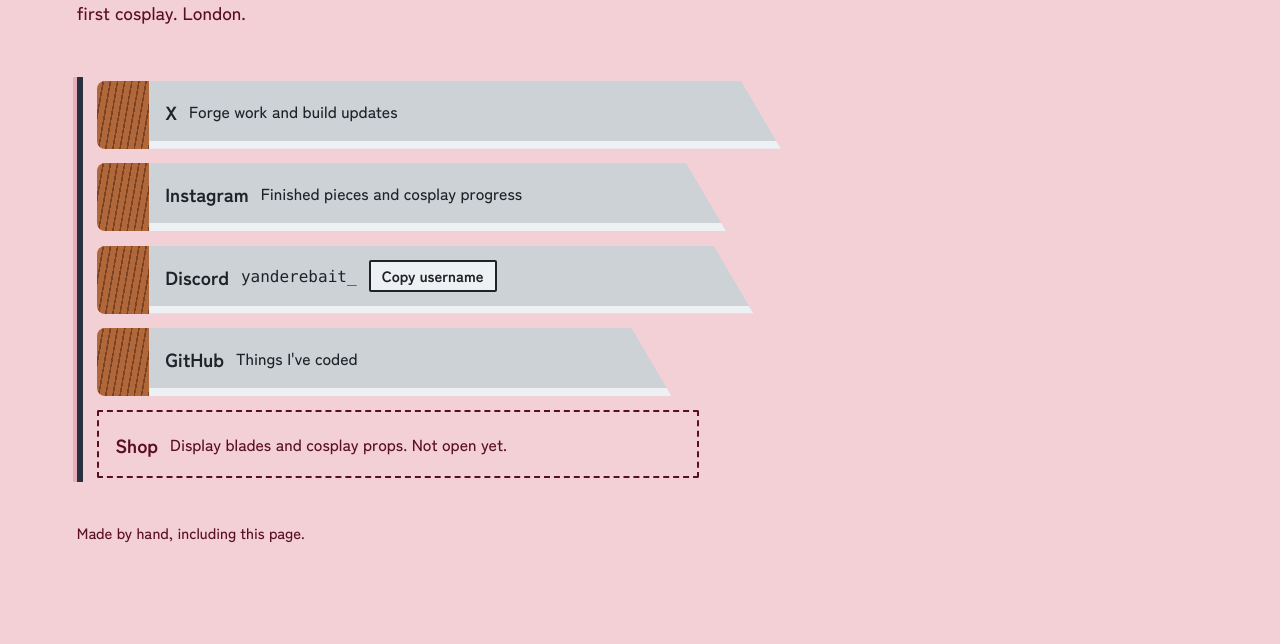
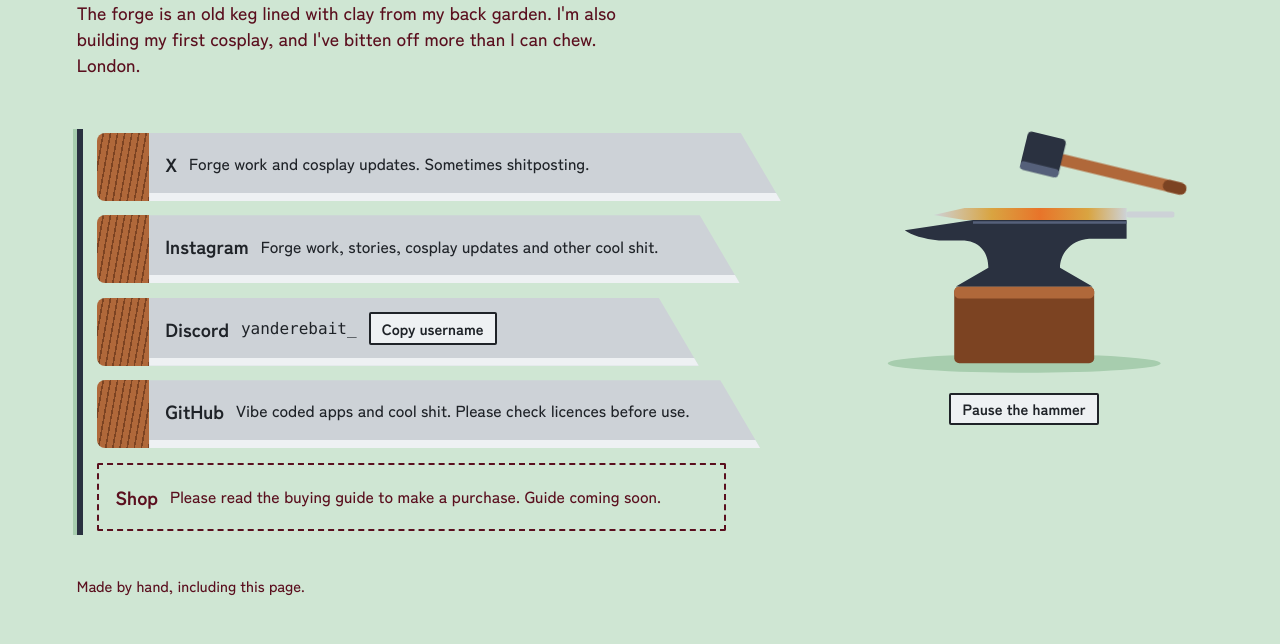
Before and after one commit to yanderebait/yanderebait.github.io, a plain HTML site: page index.html in a window 1280 px wide. Shown: the part 212-856 px from the top of the page. Before the commit the page ends 804 px from the top, so only its background shows below. Drawn offline with Linux system fonts and the light colour scheme; a web font is replaced by a local one.

Commit message:
Add the anvil animation, switch to pastel green, rewrite the link text
Co-Authored-By: Claude Fable 5.2 <noreply@anthropic.com>
Claude-Session: https://claude.ai/code/session_015uNUT9jvCZziwxnjQDpKcW

```diff
--- a/index.html
+++ b/index.html
@@ -4,23 +4,27 @@
 <meta charset="utf-8">
 <meta name="viewport" content="width=device-width, initial-scale=1">
 <title>yanderebait</title>
-<meta name="description" content="Knives, swords and a first cosplay build, made in London. Every yanderebait account in one place.">
-<meta name="theme-color" content="#F3CFD6">
+<meta name="description" content="Hand-forged knives and swords, and a first cosplay build, from London. Every yanderebait account in one place.">
+<meta name="theme-color" content="#CFE6D3">
 <link rel="preconnect" href="https://fonts.googleapis.com">
 <link rel="preconnect" href="https://fonts.gstatic.com" crossorigin>
 <link href="https://fonts.googleapis.com/css2?family=Shippori+Mincho+B1:wght@800&family=Zen+Kaku+Gothic+New:wght@500;700&display=swap" rel="stylesheet">
 <style>
   :root {
-    --sakura: #F3CFD6;        /* page */
-    --sakura-deep: #E6AFBB;   /* rail shadow, dashed outlines */
-    --oxblood: #5A0F1E;       /* wordmark, text on pink */
+    /* EDIT: the page colour. Pastel green now. For pastel red try #F2C9C4 with #E0A39C. */
+    --page: #CFE6D3;
+    --page-deep: #A7CDAE;     /* rail shadow, ground under the anvil */
+
+    --oxblood: #5A0F1E;       /* wordmark, text on the page */
     --steel: #CDD2D7;         /* blade flat */
     --steel-bright: #EEF1F3;  /* ground edge */
-    --steel-dark: #2A3140;    /* blued blade, rail */
+    --steel-dark: #2A3140;    /* blued blade, rail, anvil */
+    --steel-mid: #55607A;
     --ink: #1F2328;           /* text on steel */
     --copper: #B0683A;        /* wire-wrapped handle */
     --copper-dark: #7C4322;
     --straw: #D9A441;         /* temper colours, cool to hot */
+    --hot: #E8742A;
     --temper-purple: #6B3FA0;
     --temper-blue: #2F6FB5;
 
@@ -30,7 +34,7 @@
 
   *, *::before, *::after { box-sizing: border-box; }
 
-  html { background: var(--sakura); }
+  html { background: var(--page); }
 
   body {
     margin: 0;
@@ -43,7 +47,24 @@
     color: var(--oxblood);
   }
 
-  .page { max-inline-size: 44rem; }
+  .page {
+    max-inline-size: 80rem;
+    display: grid;
+    grid-template-columns: minmax(0, 1fr);
+    grid-template-areas: "head" "forge" "rack" "foot";
+  }
+  .head { grid-area: head; }
+  .forge { grid-area: forge; }
+  .rack { grid-area: rack; }
+  footer { grid-area: foot; }
+
+  @media (min-width: 62rem) {
+    .page {
+      grid-template-columns: minmax(0, 44rem) minmax(16rem, 1fr);
+      grid-template-areas: "head forge" "rack forge" "foot forge";
+      column-gap: clamp(2rem, 5vw, 5rem);
+    }
+  }
 
   h1 {
     margin: 0;
@@ -57,7 +78,7 @@
 
   .about {
     margin: 1.1rem 0 0;
-    max-inline-size: 30rem;
+    max-inline-size: 34rem;
     font-size: 1.125rem;
   }
 
@@ -68,7 +89,7 @@
     margin: clamp(2rem, 6vw, 3.25rem) 0 0;
     padding: 0.25rem 0 0.25rem 0.9rem;
     border-inline-start: 0.4rem solid var(--steel-dark);
-    box-shadow: -0.25rem 0 0 var(--sakura-deep);
+    box-shadow: -0.25rem 0 0 var(--page-deep);
     display: grid;
     gap: 0.9rem;
   }
@@ -136,7 +157,7 @@
   .knife:focus-visible .blade::after { opacity: 1; }
 
   .name { font-weight: 700; font-size: 1.1875rem; }
-  .what { font-size: 1rem; }
+  .what { font-size: 1rem; min-inline-size: 0; }
 
   /* Unforged stock: the shop, which is not open yet. */
   .billet {
@@ -154,7 +175,7 @@
 
   .copy { position: relative; display: inline-flex; align-items: center; gap: 0.6rem; }
 
-  .copy-button {
+  .copy-button, .pause {
     min-inline-size: 24px;
     min-block-size: 2rem;
     padding: 0.2rem 0.7rem;
@@ -167,8 +188,8 @@
     font-weight: 700;
     cursor: pointer;
   }
-  .copy-button:hover { background: #fff; }
-  .copy-button:focus-visible { outline: 3px solid var(--oxblood); outline-offset: 2px; }
+  .copy-button:hover, .pause:hover { background: #fff; }
+  .copy-button:focus-visible, .pause:focus-visible { outline: 3px solid var(--oxblood); outline-offset: 2px; }
   .copy-button[data-copied] { border-color: #1E6B3A; }
   .copy-button[data-failed] { border-color: var(--oxblood); }
 
@@ -176,6 +197,62 @@
   .copy-button:is([data-copied], [data-failed]) + .tip-msg { opacity: 1; }
 
   #discord-name { font-family: ui-monospace, "Cascadia Mono", Consolas, monospace; font-size: 1rem; }
+
+  /* ---------- the anvil ---------- */
+
+  .forge {
+    margin: 2rem 0 0;
+    display: grid;
+    justify-items: center;
+    gap: 0.75rem;
+    align-self: center;
+  }
+  .forge svg { inline-size: min(100%, 26rem); block-size: auto; overflow: visible; }
+  @media (max-width: 61.99rem) {
+    .forge svg { inline-size: min(100%, 17rem); }
+    .forge { justify-items: start; }
+  }
+
+  .hammer, .struck, .spark, .flash {
+    transform-box: view-box;
+  }
+  .hammer { transform-origin: 396px 148px; rotate: 16deg; }
+  .spark, .flash { opacity: 0; }
+
+  /* Motion is opt-in: with reduced motion the scene is a still picture. */
+  @media (prefers-reduced-motion: no-preference) {
+    .hammer { animation: swing 1.7s infinite; }
+    .struck { animation: jolt 1.7s infinite; }
+    .flash  { animation: flash 1.7s infinite; }
+    .spark  { animation: spark 1.7s infinite; }
+    .forge.is-paused :is(.hammer, .struck, .flash, .spark) { animation-play-state: paused; }
+  }
+  @media (prefers-reduced-motion: reduce) {
+    .pause { display: none; }
+    .blade::after, .tip-msg { transition: none; }
+  }
+
+  @keyframes swing {
+    0%   { rotate: 14deg; animation-timing-function: ease-out; }
+    40%  { rotate: 42deg; animation-timing-function: cubic-bezier(0.6, 0, 0.9, 0.4); }
+    58%  { rotate: 0deg;  animation-timing-function: ease-out; }
+    65%  { rotate: 8deg;  animation-timing-function: ease-in-out; }
+    100% { rotate: 14deg; }
+  }
+  @keyframes jolt {
+    0%, 57%, 66%, 100% { translate: 0 0; }
+    60% { translate: 0 2.5px; }
+  }
+  @keyframes flash {
+    0%, 57% { opacity: 0; }
+    60% { opacity: 0.95; }
+    82%, 100% { opacity: 0; }
+  }
+  @keyframes spark {
+    0%, 57% { opacity: 0; translate: 0 0; }
+    59% { opacity: 1; translate: 0 0; }
+    88%, 100% { opacity: 0; translate: var(--dx) var(--dy); }
+  }
 
   footer { margin-block-start: 2.5rem; font-size: 0.9375rem; }
 
@@ -190,9 +267,6 @@
       to   { clip-path: inset(0 0 0 0); }
     }
   }
-  @media (prefers-reduced-motion: reduce) {
-    .blade::after, .tip-msg { transition: none; }
-  }
 
   @media (max-width: 34rem) {
     .rack > li { inline-size: 100%; }
@@ -202,25 +276,76 @@
 </head>
 <body>
 <main class="page">
-  <h1>yanderebait</h1>
-  <p class="about">I forge knives and swords in a keg forge, and I'm building my first cosplay. London.</p>
+  <header class="head">
+    <h1>yanderebait</h1>
+    <p class="about">I hit hot steel with a hammer until it turns into a knife or a sword. The forge is an old keg lined with clay from my back garden. I'm also building my first cosplay, and I've bitten off more than I can chew. London.</p>
+  </header>
+
+  <figure class="forge">
+    <svg viewBox="0 0 420 372" role="img" aria-label="A hammer striking a glowing sword blank on an anvil">
+      <defs>
+        <linearGradient id="heat" x1="0" x2="1">
+          <stop offset="0" stop-color="#CDD2D7"/>
+          <stop offset="0.3" stop-color="#D9A441"/>
+          <stop offset="0.55" stop-color="#E8742A"/>
+          <stop offset="0.8" stop-color="#D9A441"/>
+          <stop offset="1" stop-color="#CDD2D7"/>
+        </linearGradient>
+      </defs>
+
+      <ellipse cx="210" cy="352" rx="160" ry="11" fill="var(--page-deep)"/>
+
+      <g class="struck">
+        <!-- stump -->
+        <rect x="128" y="262" width="164" height="90" rx="6" fill="var(--copper-dark)"/>
+        <rect x="128" y="262" width="164" height="14" rx="6" fill="var(--copper)"/>
+        <!-- anvil -->
+        <path fill="var(--steel-dark)" d="M70 196 L150 184 L330 184 L330 206 L286 206 C262 208 252 226 252 240 L290 262 L130 262 L168 240 C168 224 160 210 140 208 L110 208 C92 206 78 202 70 196 Z"/>
+        <path d="M150 187 L330 187" stroke="var(--steel-mid)" stroke-width="3"/>
+        <!-- sword blank: point to the left, tang to the right -->
+        <polygon points="104,178 140,170 330,170 330,184 140,184" fill="url(#heat)"/>
+        <rect x="330" y="174" width="56" height="7" rx="2" fill="var(--steel)"/>
+        <polygon class="flash" points="150,170 300,170 300,184 150,184" fill="#FFF1C2"/>
+      </g>
+
+      <!-- sparks, thrown from the strike point -->
+      <g fill="var(--hot)">
+        <circle class="spark" cx="226" cy="168" r="4"   style="--dx:-62px; --dy:-58px"/>
+        <circle class="spark" cx="226" cy="168" r="3"   style="--dx:-96px; --dy:-22px" fill="var(--straw)"/>
+        <circle class="spark" cx="226" cy="168" r="3.5" style="--dx:-34px; --dy:-88px" fill="var(--straw)"/>
+        <circle class="spark" cx="226" cy="168" r="3"   style="--dx:48px;  --dy:-74px"/>
+        <circle class="spark" cx="226" cy="168" r="2.5" style="--dx:-118px;--dy:-52px"/>
+        <circle class="spark" cx="226" cy="168" r="2.5" style="--dx:12px;  --dy:-104px" fill="var(--straw)"/>
+        <circle class="spark" cx="226" cy="168" r="3"   style="--dx:-76px; --dy:-96px"/>
+      </g>
+
+      <!-- hammer: pivots at the end of the handle -->
+      <g class="hammer">
+        <rect x="244" y="141" width="156" height="14" rx="7" fill="var(--copper)"/>
+        <rect x="372" y="141" width="28" height="14" rx="7" fill="var(--copper-dark)"/>
+        <rect x="204" y="124" width="46" height="46" rx="5" fill="var(--steel-dark)"/>
+        <rect x="204" y="160" width="46" height="10" rx="4" fill="var(--steel-mid)"/>
+      </g>
+    </svg>
+    <button type="button" class="pause">Pause the hammer</button>
+  </figure>
 
   <ul class="rack">
     <li style="--i:0; --len:100%">
       <a class="knife" href="https://x.com/yanderebait_" rel="me noopener">
         <span class="grip" aria-hidden="true"></span>
-        <span class="blade"><span class="name">X</span><span class="what">Forge work and build updates</span></span>
+        <span class="blade"><span class="name">X</span><span class="what">Forge work and cosplay updates. Sometimes shitposting.</span></span>
       </a>
     </li>
 
-    <li style="--i:1; --len:92%">
+    <li style="--i:1; --len:94%">
       <a class="knife" href="https://www.instagram.com/yanderebait/" rel="me noopener">
         <span class="grip" aria-hidden="true"></span>
-        <span class="blade"><span class="name">Instagram</span><span class="what">Finished pieces and cosplay progress</span></span>
+        <span class="blade"><span class="name">Instagram</span><span class="what">Forge work, stories, cosplay updates and other cool shit.</span></span>
       </a>
     </li>
 
-    <li style="--i:2; --len:96%">
+    <li style="--i:2; --len:88%">
       <div class="knife">
         <span class="grip" aria-hidden="true"></span>
         <span class="blade">
@@ -234,17 +359,16 @@
       </div>
     </li>
 
-    <li style="--i:3; --len:84%">
-      <!-- EDIT: change this address once the GitHub account is renamed -->
+    <li style="--i:3; --len:97%">
       <a class="knife" href="https://github.com/yanderebait" rel="me noopener">
         <span class="grip" aria-hidden="true"></span>
-        <span class="blade"><span class="name">GitHub</span><span class="what">Things I've coded</span></span>
+        <span class="blade"><span class="name">GitHub</span><span class="what">Vibe coded apps and cool shit. Please check licences before use.</span></span>
       </a>
     </li>
 
-    <li style="--i:4; --len:88%">
-      <!-- EDIT: swap this block for a knife link when the shop opens -->
-      <div class="billet"><span class="name">Shop</span><span class="what">Display blades and cosplay props. Not open yet.</span></div>
+    <li style="--i:4; --len:92%">
+      <!-- EDIT: swap this block for a knife link when the buying guide and shop exist -->
+      <div class="billet"><span class="name">Shop</span><span class="what">Please read the buying guide to make a purchase. Guide coming soon.</span></div>
     </li>
 
   </ul>
@@ -253,6 +377,14 @@
 </main>
 
 <script>
+  // ---- Pause or restart the hammer ----
+  const forge = document.querySelector('.forge');
+  const pause = document.querySelector('.pause');
+  pause.addEventListener('click', () => {
+    const paused = forge.classList.toggle('is-paused');
+    pause.textContent = paused ? 'Start the hammer' : 'Pause the hammer';
+  });
+
   // ---- Copy the Discord username ----
   const timers = new WeakMap();
 
```
